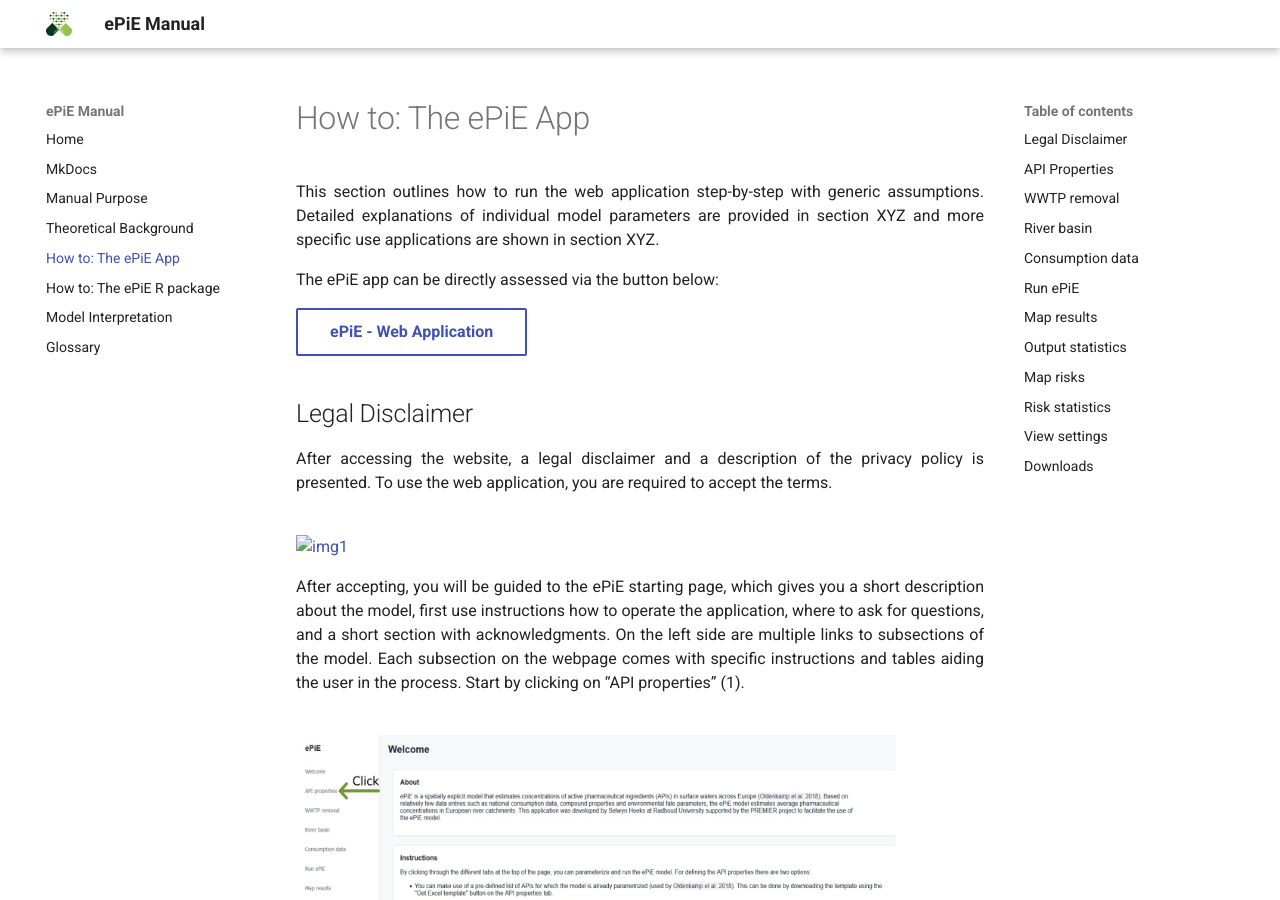
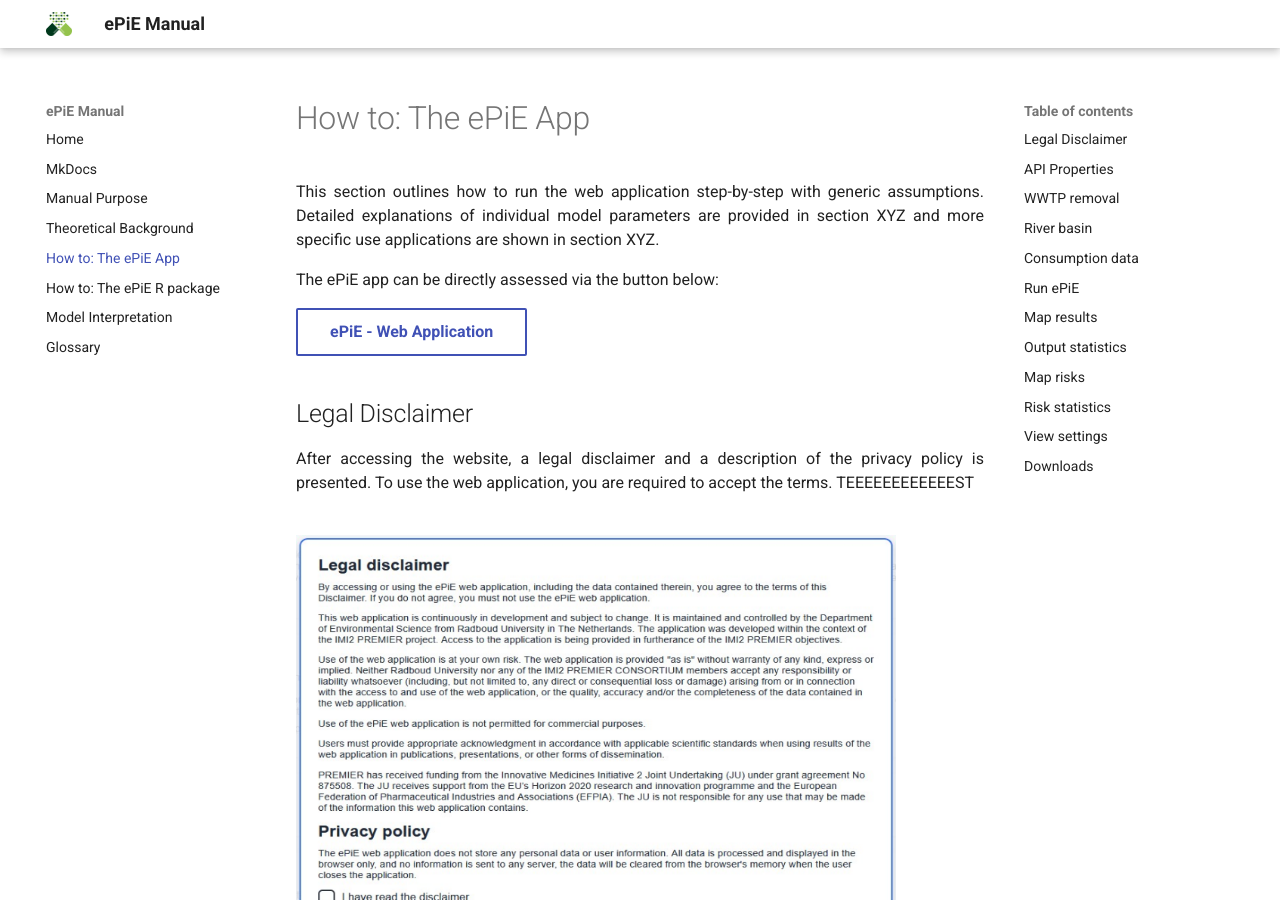
Before and after one commit to SpeckerJ/epie_manual_working_version, an MkDocs documentation site: the page built from docs/ePiE_web.md, in a window 1280 px wide and 900 px high. Built offline with MkDocs 1.6.1 and Material for MkDocs 9.7.7, drawn with Linux system fonts in a browser that asks for light colours.

Commit message:
Test Text

```diff
--- a/docs/ePiE_web.md
+++ b/docs/ePiE_web.md
@@ -9,10 +9,10 @@ The ePiE app can be directly assessed via the button below:
 
 ## Legal Disclaimer
 
-After accessing the website, a legal disclaimer and a description of the privacy policy is presented. To use the web application, you are required to accept the terms.
+After accessing the website, a legal disclaimer and a description of the privacy policy is presented. To use the web application, you are required to accept the terms. TEEEEEEEEEEEEST
 
 <br>
-<img src="img/screenshots/screens_1.png" alt="img1" style="width: 100%; max-width: 600px; height: 50%;" />
+<img src="../img/screenshots/screens_1.png" alt="img1" style="width: 100%; max-width: 600px; height: 50%;" />
 <br>
 
 After accepting, you will be guided to the ePiE starting page, which gives you a short description about the model, first use instructions how to operate the application, where to ask for questions, and a short section with acknowledgments. On the left side are multiple links to subsections of the model. Each subsection on the webpage comes with specific instructions and tables aiding the user in the process.  Start by clicking on “API properties” (1).
```
Also changed, not shown: site/ePiE_web/index.html.
